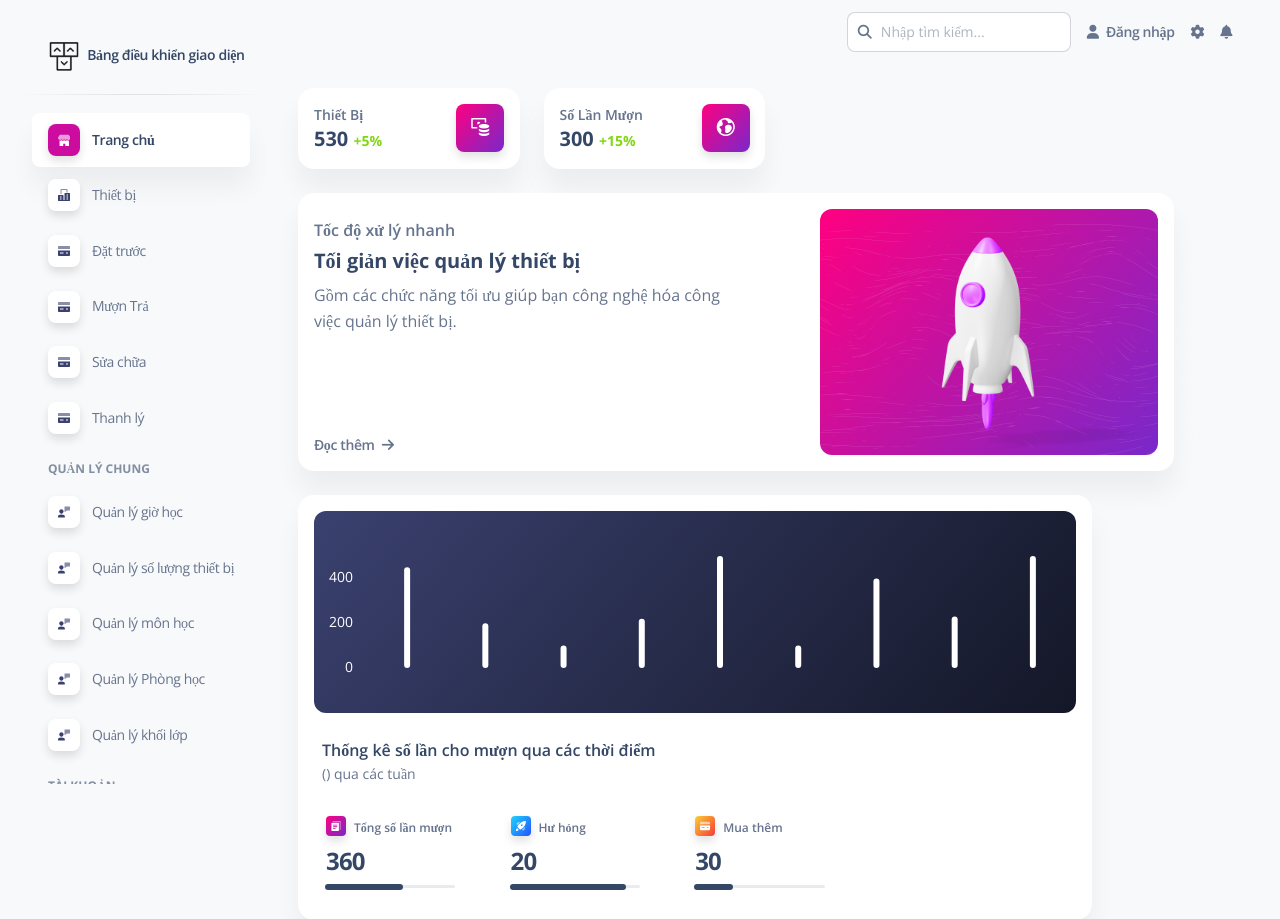
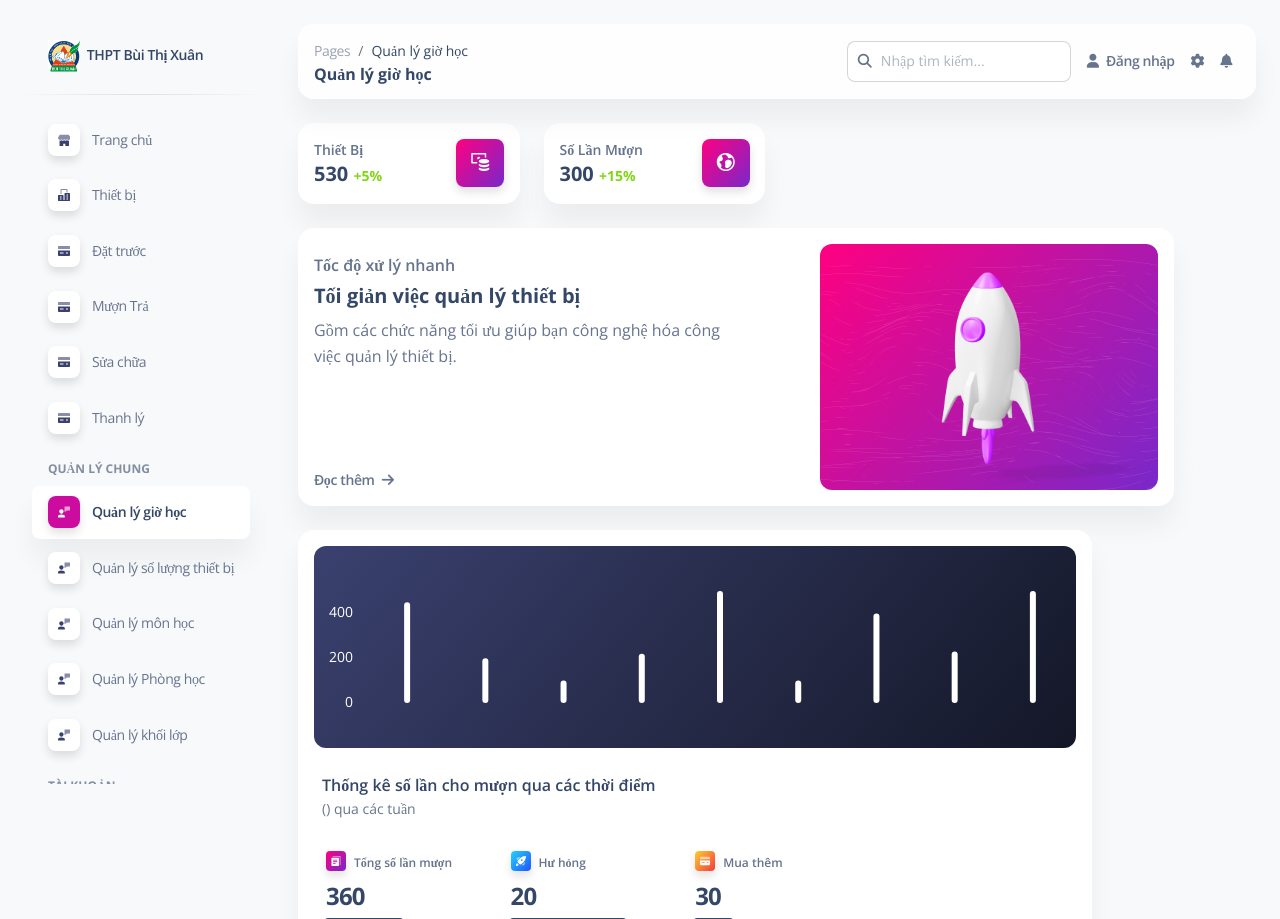
Before and after one commit to huynhduc82/quanLyThietBiTaiTruongTHPT, a Laravel app: page /class/time/index in a window 1280 px wide. Shown: the top 919 px of the page. Run offline with Laravel 9, Linux system fonts and the light colour scheme; parts of the project's set-up code (start-up, migrations or seed data) failed here and were passed over; some libraries are stand-ins or nearby versions.

Commit message:
change logo, fix title

```diff
--- a/resources/views/classtime/index.blade.php
+++ b/resources/views/classtime/index.blade.php
@@ -1,4 +1,8 @@
 @extends('layout.layout')
+
+@section('title')
+    Quản lý giờ học
+@endsection
 
 @section('content')
     <div class="container-fluid py-4">
@@ -464,6 +468,4 @@
 </script>
 <!-- Github buttons -->
 <script async defer src="{{asset('https://buttons.github.io/buttons.js')}}"></script>
-<!-- Control Center for Soft Dashboard: parallax effects, scripts for the example pages etc -->
-<script src="{{asset('assets/js/soft-ui-dashboard.min.js?v=1.0.6')}}"></script>
 @endsection
--- a/resources/views/course/index.blade.php
+++ b/resources/views/course/index.blade.php
@@ -464,6 +464,4 @@
 </script>
 <!-- Github buttons -->
 <script async defer src="{{asset('https://buttons.github.io/buttons.js')}}"></script>
-<!-- Control Center for Soft Dashboard: parallax effects, scripts for the example pages etc -->
-<script src="{{asset('assets/js/soft-ui-dashboard.min.js?v=1.0.6')}}"></script>
 @endsection
--- a/resources/views/equipment/index.blade.php
+++ b/resources/views/equipment/index.blade.php
@@ -141,6 +141,4 @@
 </script>
 <!-- Github buttons -->
 <script async defer src="{{asset('https://buttons.github.io/buttons.js')}}"></script>
-<!-- Control Center for Soft Dashboard: parallax effects, scripts for the example pages etc -->
-<script src="{{asset('assets/js/soft-ui-dashboard.min.js?v=1.0.6')}}"></script>
 @endsection
--- a/resources/views/grade/index.blade.php
+++ b/resources/views/grade/index.blade.php
@@ -464,6 +464,4 @@
 </script>
 <!-- Github buttons -->
 <script async defer src="{{asset('https://buttons.github.io/buttons.js')}}"></script>
-<!-- Control Center for Soft Dashboard: parallax effects, scripts for the example pages etc -->
-<script src="{{asset('assets/js/soft-ui-dashboard.min.js?v=1.0.6')}}"></script>
 @endsection
--- a/resources/views/layout/layout.blade.php
+++ b/resources/views/layout/layout.blade.php
@@ -7,7 +7,7 @@
     <link rel="apple-touch-icon" sizes="76x76" href="{{ asset('assets/img/apple-icon.png') }}">
     <link rel="icon" type="image/png" href="{{ asset('assets/img/favicon.png') }}">
     <title>
-        Quản lý thiết bị
+        @yield('title')
     </title>
     <!--     Fonts and icons     -->
     <link href="https://fonts.googleapis.com/css?family=Open+Sans:300,400,600,700" rel="stylesheet" />
@@ -24,16 +24,16 @@
 <aside class="sidenav navbar navbar-vertical navbar-expand-xs border-0 border-radius-xl my-3 fixed-start ms-3 " id="sidenav-main">
     <div class="sidenav-header">
         <i class="fas fa-times p-3 cursor-pointer text-secondary opacity-5 position-absolute end-0 top-0 d-none d-xl-none" aria-hidden="true" id="iconSidenav"></i>
-        <a class="navbar-brand m-0" href=" https://demos.creative-tim.com/soft-ui-dashboard/pages/dashboard.html " target="_blank">
-            <img src="{{ asset('assets/img/logo-ct-dark.png') }}" class="navbar-brand-img h-100" alt="main_logo">
-            <span class="ms-1 font-weight-bold">Bảng điều khiển giao diện</span>
+        <a class="navbar-brand m-0" href=" {{ route('dashboard.index' )}} ">
+            <img src="{{ asset('assets/img/logos/logo.jpg') }}" class="navbar-brand-img h-100" alt="main_logo">
+            <span class="ms-1 font-weight-bold">THPT Bùi Thị Xuân</span>
         </a>
     </div>
     <hr class="horizontal dark mt-0">
     <div class="">
         <ul class="navbar-nav">
             <li class="nav-item">
-                <a class="nav-link  active" href="{{ route('dashboard.index') }}">
+                <a class="nav-link" href="{{ route('dashboard.index') }}">
                     <div class="icon icon-shape icon-sm shadow border-radius-md bg-white text-center me-2 d-flex align-items-center justify-content-center">
                         <svg width="12px" height="12px" viewBox="0 0 45 40" xmlns="http://www.w3.org/2000/svg" xmlns:xlink="http://www.w3.org/1999/xlink">
                             <title>shop </title>
@@ -53,7 +53,7 @@
                 </a>
             </li>
             <li class="nav-item">
-                <a class="nav-link  " href="{{ route('equipment.index') }}">
+                <a class="nav-link " href="{{ route('equipment.index') }}">
                     <div class="icon icon-shape icon-sm shadow border-radius-md bg-white text-center me-2 d-flex align-items-center justify-content-center">
                         <svg width="12px" height="12px" viewBox="0 0 42 42"  xmlns="http://www.w3.org/2000/svg" xmlns:xlink="http://www.w3.org/1999/xlink">
                             <title>office</title>
@@ -333,7 +333,13 @@
     <!-- Navbar -->
     <nav class="navbar navbar-main navbar-expand-lg px-0 mx-4 shadow-none border-radius-xl position-sticky blur shadow-blur mt-4 left-auto top-1 z-index-sticky" id="navbarBlur" navbar-scroll="true">
         <div class="container-fluid py-1 px-3">
-
+            <nav aria-label="breadcrumb">
+                <ol class="breadcrumb bg-transparent mb-0 pb-0 pt-1 px-0 me-sm-6 me-5">
+                    <li class="breadcrumb-item text-sm"><a class="opacity-5 text-dark" href="javascript:;">Pages</a></li>
+                    <li class="breadcrumb-item text-sm text-dark active" aria-current="page" id="title-first"></li>
+                </ol>
+                <h6 class="font-weight-bolder mb-0" id="title-second"></h6>
+            </nav>
             <div class="collapse navbar-collapse mt-sm-0 mt-2 me-md-0 me-sm-4" id="navbar">
                 <div class="ms-md-auto pe-md-3 d-flex align-items-center">
                     <div class="input-group">
@@ -343,13 +349,13 @@
                 </div>
                 <ul class="navbar-nav  justify-content-end">
                     <li class="nav-item d-flex align-items-center">
-                        <a href="javascript:" class="nav-link text-body font-weight-bold px-0">
+                        <a href="javascript:;" class="nav-link text-body font-weight-bold px-0">
                             <i class="fa fa-user me-sm-1"></i>
                             <span class="d-sm-inline d-none">Đăng nhập</span>
                         </a>
                     </li>
                     <li class="nav-item d-xl-none ps-3 d-flex align-items-center">
-                        <a href="javascript:" class="nav-link text-body p-0" id="iconNavbarSidenav">
+                        <a href="javascript:;" class="nav-link text-body p-0" id="iconNavbarSidenav">
                             <div class="sidenav-toggler-inner">
                                 <i class="sidenav-toggler-line"></i>
                                 <i class="sidenav-toggler-line"></i>
@@ -358,17 +364,17 @@
                         </a>
                     </li>
                     <li class="nav-item px-3 d-flex align-items-center">
-                        <a href="javascript:" class="nav-link text-body p-0">
+                        <a href="javascript:;" class="nav-link text-body p-0">
                             <i class="fa fa-cog fixed-plugin-button-nav cursor-pointer"></i>
                         </a>
                     </li>
                     <li class="nav-item dropdown pe-2 d-flex align-items-center">
-                        <a href="javascript:" class="nav-link text-body p-0" id="dropdownMenuButton" data-bs-toggle="dropdown" aria-expanded="false">
+                        <a href="javascript:;" class="nav-link text-body p-0" id="dropdownMenuButton" data-bs-toggle="dropdown" aria-expanded="false">
                             <i class="fa fa-bell cursor-pointer"></i>
                         </a>
                         <ul class="dropdown-menu  dropdown-menu-end  px-2 py-3 me-sm-n4" aria-labelledby="dropdownMenuButton">
                             <li>
-                                <a class="dropdown-item border-radius-md" href="javascript:">
+                                <a class="dropdown-item border-radius-md" href="javascript:;">
                                     <div class="d-flex py-1">
                                         <div class="avatar avatar-sm bg-gradient-secondary  me-3  my-auto">
                                             <svg width="12px" height="12px" viewBox="0 0 43 36" xmlns="http://www.w3.org/2000/svg" xmlns:xlink="http://www.w3.org/1999/xlink">
@@ -408,8 +414,39 @@
         @yield('content')
     </section>
 </main>
+@yield('footer_scripts')
+</body>
+<script>
+    const iconNavbarSidenav = document.getElementById("iconNavbarSidenav"),
+        iconSidenav = document.getElementById("iconSidenav"),
+        sidenav = document.getElementById("sidenav-main");
+    let body = document.getElementsByTagName("body")[0],
+        className = "g-sidenav-pinned";
 
-@yield('footer_scripts')
+    function toggleSidenav() {
+        body.classList.contains(className) ? (body.classList.remove(className), setTimeout(function() {
+            sidenav.classList.remove("bg-white")
+        }, 100), sidenav.classList.remove("bg-transparent")) : (body.classList.add(className), sidenav.classList.add("bg-white"), sidenav.classList.remove("bg-transparent"), iconSidenav.classList.remove("d-none"))
+    }
+    iconNavbarSidenav && iconNavbarSidenav.addEventListener("click", toggleSidenav), iconSidenav && iconSidenav.addEventListener("click", toggleSidenav);
+</script>
 
-</body>
+<script>
+    const container = document.getElementById('sidenav-main');
+    const btns = container.getElementsByClassName("nav-link");
+
+    // Loop through the buttons and add the active class to the current/clicked button
+    for (let i = 0; i < btns.length; i++) {
+        if (btns[i].href === window.location.href) {
+            btns[i].className += " active";
+            document.getElementById('title-first').innerText = btns[i].innerText
+            document.getElementById('title-second').innerText = btns[i].innerText
+        }
+        btns[i].addEventListener("click", function () {
+            const current = document.getElementsByClassName("active");
+            current[0].className = current[0].className.replace(" active", "");
+            this.className += " active";
+        });
+    }
+</script>
 </html>
--- a/resources/views/lendreturn/index.blade.php
+++ b/resources/views/lendreturn/index.blade.php
@@ -462,6 +462,4 @@
 </script>
 <!-- Github buttons -->
 <script async defer src="{{asset('https://buttons.github.io/buttons.js')}}"></script>
-<!-- Control Center for Soft Dashboard: parallax effects, scripts for the example pages etc -->
-<script src="{{ asset('assets/js/soft-ui-dashboard.min.js?v=1.0.6') }}"></script>
 @endsection
--- a/resources/views/liquidation/index.blade.php
+++ b/resources/views/liquidation/index.blade.php
@@ -464,6 +464,4 @@
 </script>
 <!-- Github buttons -->
 <script async defer src="{{asset('https://buttons.github.io/buttons.js')}}"></script>
-<!-- Control Center for Soft Dashboard: parallax effects, scripts for the example pages etc -->
-<script src="{{asset('assets/js/soft-ui-dashboard.min.js?v=1.0.6')}}"></script>
 @endsection
--- a/resources/views/maintenance/index.blade.php
+++ b/resources/views/maintenance/index.blade.php
@@ -464,6 +464,4 @@
 </script>
 <!-- Github buttons -->
 <script async defer src="{{asset('https://buttons.github.io/buttons.js')}}"></script>
-<!-- Control Center for Soft Dashboard: parallax effects, scripts for the example pages etc -->
-<script src="{{asset('assets/js/soft-ui-dashboard.min.js?v=1.0.6')}}"></script>
 @endsection
--- a/resources/views/profile/index.blade.php
+++ b/resources/views/profile/index.blade.php
@@ -253,6 +253,4 @@
 </script>
 <!-- Github buttons -->
 <script async defer src="{{asset('https://buttons.github.io/buttons.js')}}"></script>
-<!-- Control Center for Soft Dashboard: parallax effects, scripts for the example pages etc -->
-<script src="{{asset('assets/js/soft-ui-dashboard.min.js?v=1.0.6')}}"></script>
 @endsection
--- a/resources/views/reservation/index.blade.php
+++ b/resources/views/reservation/index.blade.php
@@ -464,6 +464,4 @@
 </script>
 <!-- Github buttons -->
 <script async defer src="{{asset('https://buttons.github.io/buttons.js')}}"></script>
-<!-- Control Center for Soft Dashboard: parallax effects, scripts for the example pages etc -->
-<script src="{{asset('assets/js/soft-ui-dashboard.min.js?v=1.0.6')}}"></script>
 @endsection
--- a/resources/views/room/index.blade.php
+++ b/resources/views/room/index.blade.php
@@ -464,6 +464,4 @@
 </script>
 <!-- Github buttons -->
 <script async defer src="{{asset('https://buttons.github.io/buttons.js')}}"></script>
-<!-- Control Center for Soft Dashboard: parallax effects, scripts for the example pages etc -->
-<script src="{{asset('assets/js/soft-ui-dashboard.min.js?v=1.0.6')}}"></script>
 @endsection
--- a/resources/views/signin/index.blade.php
+++ b/resources/views/signin/index.blade.php
@@ -91,6 +91,4 @@
 </script>
 <!-- Github buttons -->
 <script async defer src="https://buttons.github.io/buttons.js"></script>
-<!-- Control Center for Soft Dashboard: parallax effects, scripts for the example pages etc -->
-<script src="{{ asset('assets/js/soft-ui-dashboard.min.js?v=1.0.6') }}"></script>
 @endsection
--- a/resources/views/signup/index.blade.php
+++ b/resources/views/signup/index.blade.php
@@ -125,6 +125,4 @@
 </script>
 <!-- Github buttons -->
 <script async defer src="https://buttons.github.io/buttons.js"></script>
-<!-- Control Center for Soft Dashboard: parallax effects, scripts for the example pages etc -->
-<script src="{{ asset('assets/js/soft-ui-dashboard.min.js?v=1.0.6') }}"></script>
 @endsection
--- a/resources/views/specifythenumberofequipment/index.blade.php
+++ b/resources/views/specifythenumberofequipment/index.blade.php
@@ -464,6 +464,4 @@
 </script>
 <!-- Github buttons -->
 <script async defer src="https://buttons.github.io/buttons.js"></script>
-<!-- Control Center for Soft Dashboard: parallax effects, scripts for the example pages etc -->
-<script src="../assets/js/soft-ui-dashboard.min.js?v=1.0.6"></script>
 @endsection
```
Also changed, not shown: resources/views/dashboard/index.blade.php (+5 -2 lines), public/assets/img/logos/logo.jpg (added).
